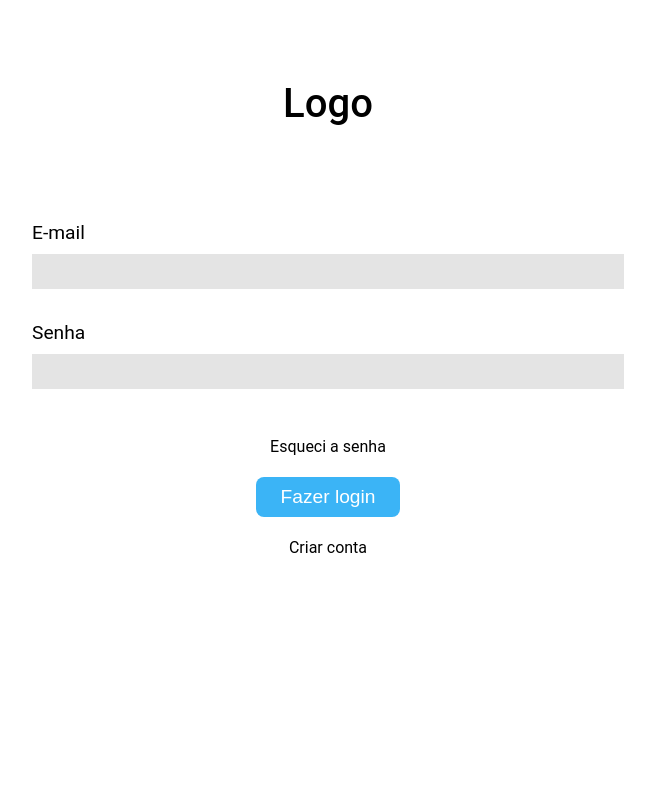
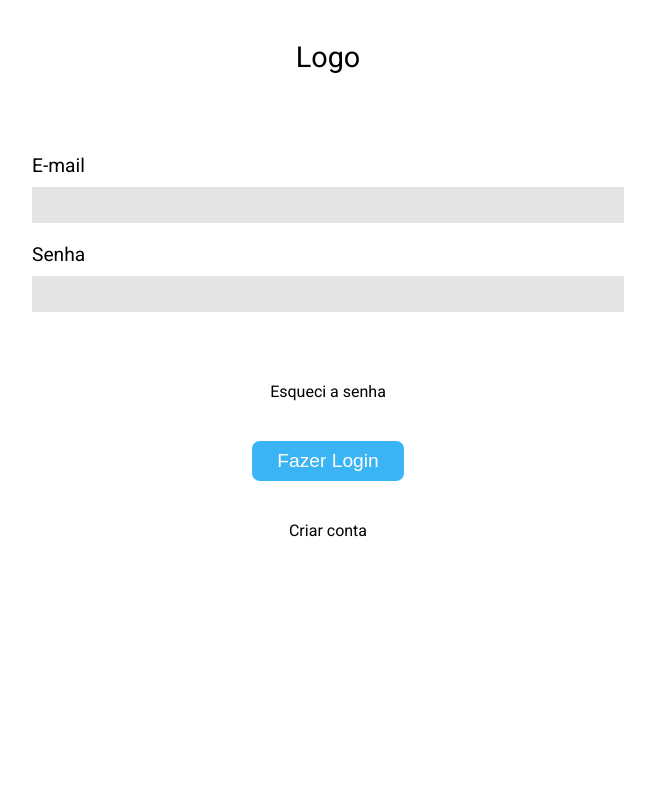
Before and after one commit to ICEI-PUC-Minas-PMV-SInt/pmv-sint-2023-1-e2-proj-web, a PHP site: page /pages/login.html in a window 1280 px wide. Shown: the whole page, without its empty margins (312-967 px from the left). Run offline with PHP 8.4, Linux system fonts and the light colour scheme.

Commit message:
Code refactored

```diff
--- a/src/pages/login.html
+++ b/src/pages/login.html
@@ -10,23 +10,22 @@
 <body>
     <main>
         <span id="logo">Logo</span>
-        <form action="GET">
-            <div class="inputs">
-                <label for="user_email">E-mail</label>
-                <input type="email" id="user_email" required>
+
+        <form action="#">
+            <div class="field">
+                <label for="email">E-mail</label><br>
+                <input type="text" id="email" name="email"><br>
             </div>
 
-            <div class="inputs">
-                <label for="user_password">Senha</label>
-                <input type="password" id="user_password" required>
+            <div class="field">
+                <label for="password">Senha</label><br>
+                <input type="password" id="password" name="password"><br>
             </div>
 
             <div class="buttons">
-                <span id="forgot_password"><a href="#">Esqueci a senha</a></span>
-
-                <button id="button_login" type="submit">Fazer login</button>
-
-                <span id="create_account"><a href="#">Criar conta</a></span>
+                <a href="#">Esqueci a senha</a>
+                <input class="login-btn" type="submit" value="Fazer Login">
+                <a href="#">Criar conta</a>
             </div>
         </form>
     </main>
--- a/src/styles/login.css
+++ b/src/styles/login.css
@@ -1,22 +1,9 @@
+@import url('https://fonts.googleapis.com/css2?family=Roboto:wght@400;500;700;900&display=swap');
+
 * {
     margin: 0;
     padding: 0;
     box-sizing: border-box;
-}
-
-a {
-    text-decoration: none;
-    color: inherit;
-}
-
-input {
-    background-color: #e4e4e4;
-    border: none;
-    min-height: 1rem;
-    width: 592px;
-    margin-top: 10px;
-    padding: 10px;
-    outline: none;
 }
 
 body {
@@ -24,51 +11,59 @@ body {
 }
 
 main {
+    min-height: 100vh;
+    width: 100%;
     display: flex;
-    justify-content: center;
     align-items: center;
     flex-direction: column;
-    flex-wrap: wrap;
 }
 
 #logo {
-    margin-top: 80px;
-    margin-bottom: 94px;
-    font-size: 40px;
-    font-weight: 500;
+    text-align: center;
+    font-size: 1.8rem;
+    margin-top: 40px;
+    margin-bottom: 60px;
 }
 
-form {
+form label {
+    font-size: 1.2rem;
+}
+
+form input[type="text"],
+form input[type="password"] {
+    outline: none;
+    border: none;
+    background-color: #E4E4E4;
+    font-size: 0.9rem;
+    width: 592px;
+    margin-top: 10px;
+    padding: 10px;
+}
+
+form .field {
+    margin-top: 20px;
+}
+
+form .login-btn {
+    display: block;
+    color: #ffffff;
+    background-color: #3BB4F6;
+    font-size: 1.2rem;
+    border: none;
+    border-radius: 8px;
+    padding: 9px 25px;
+    margin: 2.5rem 0;
+    cursor: pointer;
+}
+
+form .buttons {
+    margin-top: 70px;
     display: flex;
     flex-direction: column;
     align-items: center;
 }
 
-.inputs {
-    font-size: 1.2rem;
-    display: flex;
-    flex-direction: column;
+form a {
+    color: inherit;
+    text-decoration: none;
 }
-
-.inputs:first-of-type {
-    margin-bottom: 2rem;
-}
-
-.buttons {
-    margin-top: 3rem;
-    height: 120px;
-    display: flex;
-    flex-direction: column;
-    justify-content: space-between;
-    align-items: center;
-}
-
-button {
-    background-color: #3BB4F6;
-    color: #ffffff;
-    font-size: 1.2rem;
-    border: none;
-    border-radius: 8px;
-    padding: 9px 25px;
-    cursor: pointer;
-}
```
